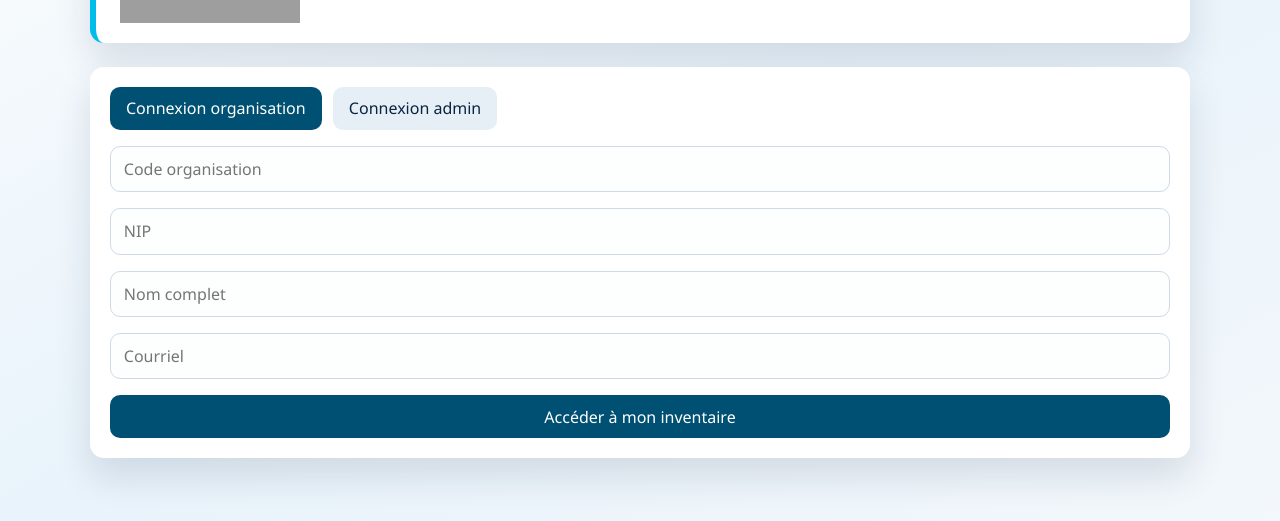
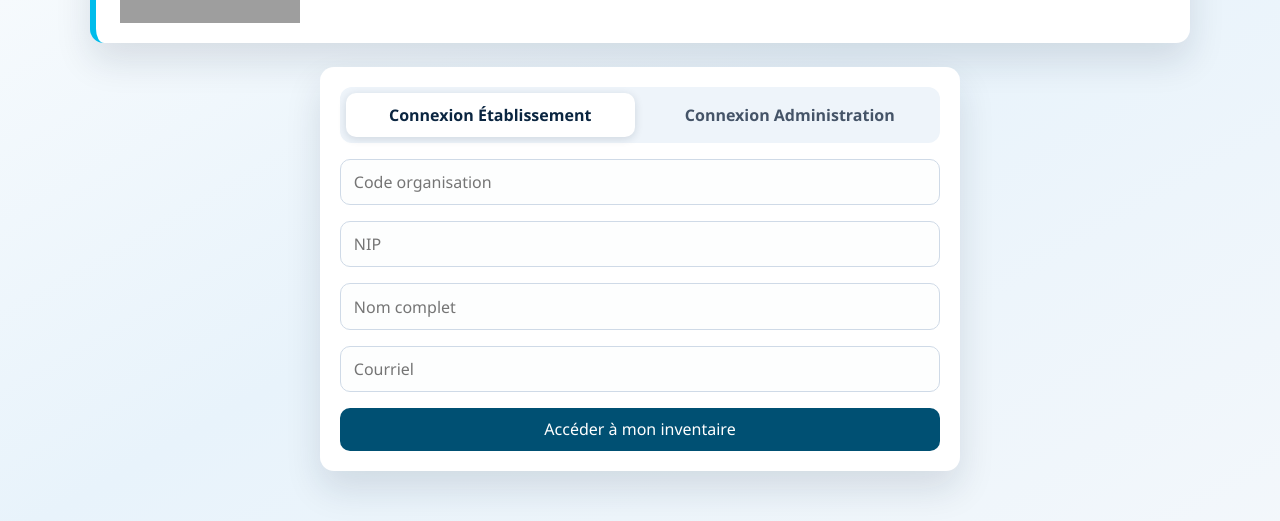
Before and after one commit to smignacco/santequebec, a React (Vite) app in the folder web/: page /login in a window 1280 px wide. Shown: the part 164-685 px from the top of the page. Built offline with nearby package versions, Linux system fonts and the light colour scheme; grey boxes are pictures that could not be loaded.

Commit message:
Refine login UI with professional tabbed access modes

```diff
--- a/web/src/pages/LoginOrg.tsx
+++ b/web/src/pages/LoginOrg.tsx
@@ -51,14 +51,30 @@ export function LoginOrg() {
           </div>
         </section>
 
-        <section className="panel stack">
-          <div className="button-row">
-            <button className={`button ${mode === 'ORG' ? '' : 'secondary'}`} type="button" onClick={() => setMode('ORG')}>Connexion organisation</button>
-            <button className={`button ${mode === 'ADMIN' ? '' : 'secondary'}`} type="button" onClick={() => setMode('ADMIN')}>Connexion admin</button>
+        <section className="panel stack login-panel">
+          <div className="login-tabs" role="tablist" aria-label="Modes de connexion">
+            <button
+              className={`login-tab ${mode === 'ORG' ? 'is-active' : ''}`}
+              type="button"
+              role="tab"
+              aria-selected={mode === 'ORG'}
+              onClick={() => setMode('ORG')}
+            >
+              Connexion Établissement
+            </button>
+            <button
+              className={`login-tab ${mode === 'ADMIN' ? 'is-active' : ''}`}
+              type="button"
+              role="tab"
+              aria-selected={mode === 'ADMIN'}
+              onClick={() => setMode('ADMIN')}
+            >
+              Connexion Administration
+            </button>
           </div>
 
           {mode === 'ORG' ? (
-            <form onSubmit={submitOrg} className="stack">
+            <form onSubmit={submitOrg} className="stack" role="tabpanel">
               <input className="input" placeholder="Code organisation" value={orgForm.orgCode} onChange={(e) => setOrgForm({ ...orgForm, orgCode: e.target.value })} required />
               <input className="input" type="password" placeholder="NIP" value={orgForm.pin} onChange={(e) => setOrgForm({ ...orgForm, pin: e.target.value })} required />
               <input className="input" placeholder="Nom complet" value={orgForm.name} onChange={(e) => setOrgForm({ ...orgForm, name: e.target.value })} required />
@@ -66,7 +82,7 @@ export function LoginOrg() {
               <button className="button" type="submit">Accéder à mon inventaire</button>
             </form>
           ) : (
-            <form onSubmit={submitAdmin} className="stack">
+            <form onSubmit={submitAdmin} className="stack" role="tabpanel">
               <input className="input" placeholder="Identifiant admin" value={adminForm.username} onChange={(e) => setAdminForm({ ...adminForm, username: e.target.value })} required />
               <input className="input" placeholder="Mot de passe admin" type="password" value={adminForm.password} onChange={(e) => setAdminForm({ ...adminForm, password: e.target.value })} required />
               <button className="button" type="submit">Accéder à l&apos;administration</button>
--- a/web/src/styles.css
+++ b/web/src/styles.css
@@ -168,6 +168,42 @@ select {
   box-shadow: 0 0 0 3px rgba(0, 188, 235, 0.2);
 }
 
+
+.login-panel {
+  max-width: 640px;
+  margin: 0 auto;
+}
+
+.login-tabs {
+  display: grid;
+  grid-template-columns: 1fr 1fr;
+  gap: 0.65rem;
+  padding: 0.35rem;
+  border-radius: 12px;
+  background: #eef4fa;
+}
+
+.login-tab {
+  border: 0;
+  border-radius: 10px;
+  padding: 0.7rem 0.8rem;
+  background: transparent;
+  color: var(--cisco-slate-700);
+  font-weight: 600;
+  cursor: pointer;
+  transition: background-color 0.2s ease, color 0.2s ease, box-shadow 0.2s ease;
+}
+
+.login-tab:hover {
+  background: rgba(255, 255, 255, 0.75);
+  color: var(--cisco-blue-900);
+}
+
+.login-tab.is-active {
+  background: var(--cisco-white);
+  color: var(--cisco-blue-900);
+  box-shadow: 0 2px 8px rgba(15, 35, 54, 0.14);
+}
 .button-row {
   display: flex;
   flex-wrap: wrap;
```
